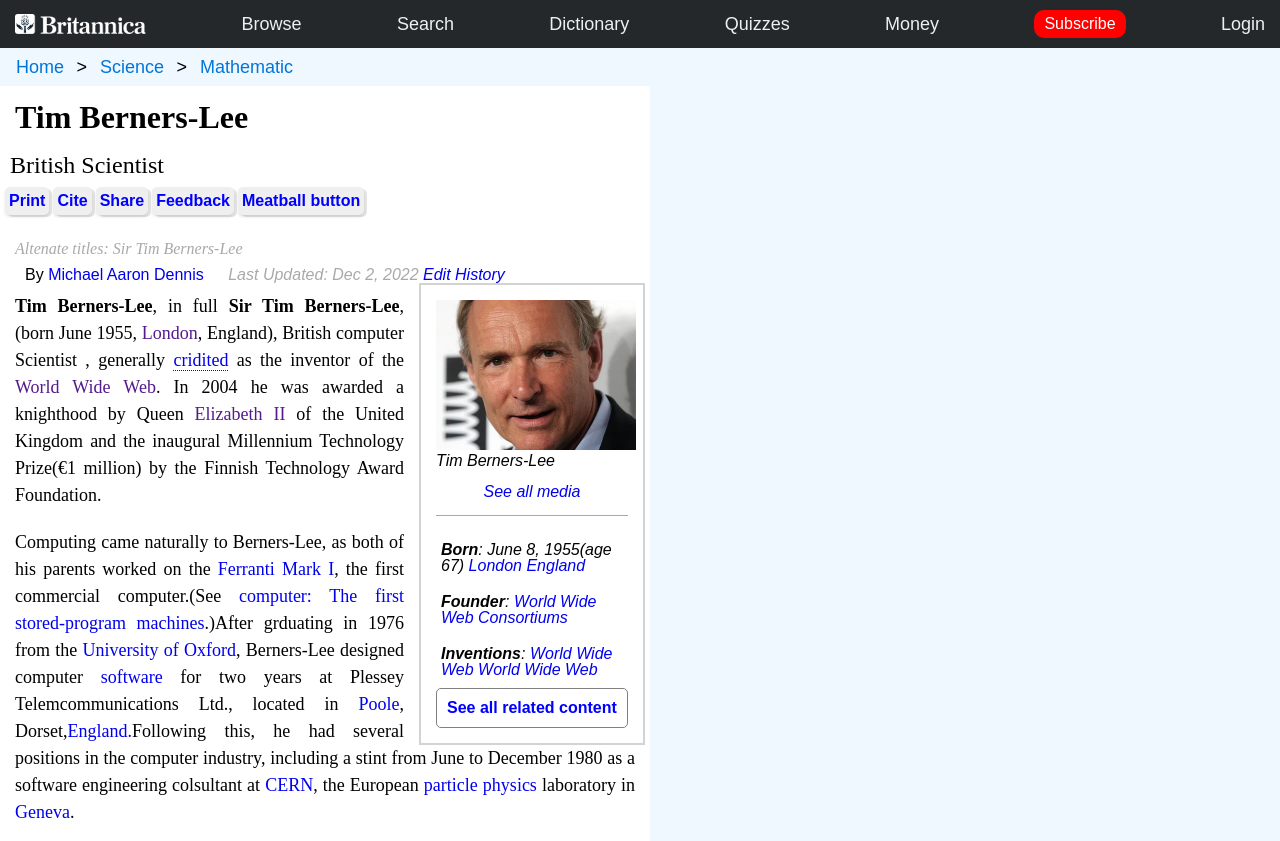
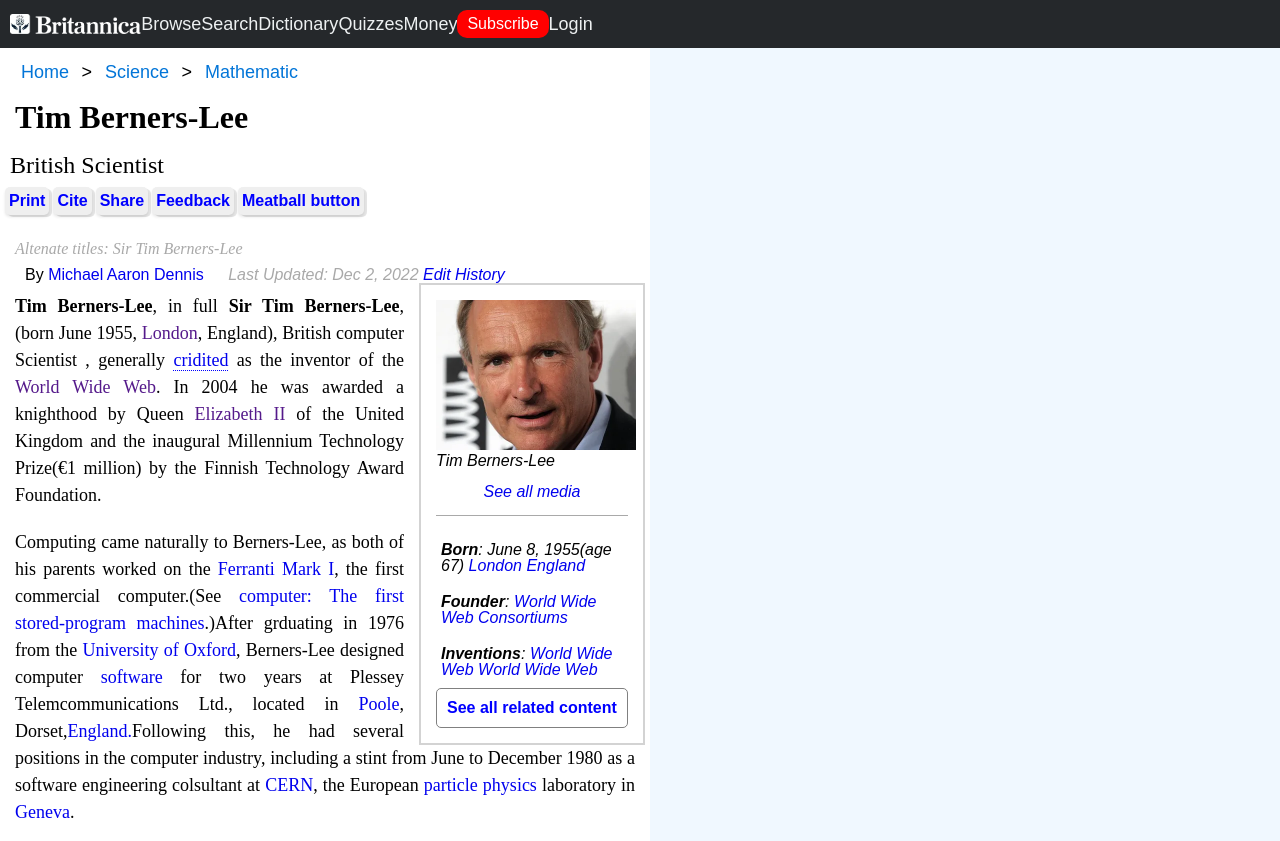
Before and after one commit to LuanPM284/tim-berners-lee, a plain HTML site: page index.html in a window 1280 px wide. Drawn offline with Linux system fonts and the light colour scheme.

Commit message:
tried new aproaches for completing the challenge

```diff
--- a/index.html
+++ b/index.html
@@ -13,7 +13,7 @@
         <nav>
             <img src="images/MendelNewThistleLogo.webp" alt="the logo of the website" width="auto" height="20px"
                 class="nav_bar_logo">
-            <a href="#"> Browse</a>
+            <a href="#">Browse</a>
             <a href="#">Search</a>
             <a href="#">Dictionary</a>
             <a href="#">Quizzes</a>
@@ -22,6 +22,7 @@
             <a href="#" class="nav_bar_login">Login</a>
         </nav>
     </header>
+    <article class="main">
         <section class="breadcrumb">
             <ul>
                 <li><a href="#">Home</a></li>
@@ -29,8 +30,8 @@
                 <li><a href="#">Mathematic</a></li>
             </ul>
         </section>
+        <article class="main_page">
             <section>
-        <article class="main">
                 <h1>Tim Berners-Lee</h1>
                 <h3>British Scientist</h3>
                 <section>
@@ -62,9 +63,11 @@
                     <a href="#" class="all_media">See all media</a>
                     <br>
                     <ul>
-                    <li><strong>Born</strong>: June 8, 1955(age 67) <a href="#">London</a> <a href="#">England</a></li>
+                        <li><strong>Born</strong>: June 8, 1955(age 67) <a href="#">London</a> <a href="#">England</a>
+                        </li>
                         <li><strong>Founder</strong>: <a href="#">World Wide Web Consortiums</a></li>
-                    <li><strong>Inventions</strong>: <a href="#">World Wide Web</a> <a href="#">World Wide Web</a></li>
+                        <li><strong>Inventions</strong>: <a href="#">World Wide Web</a> <a href="#">World Wide Web</a>
+                        </li>
                     </ul>
                     <button class="all_content">See all related content</button>
 
@@ -87,15 +90,18 @@
                             Computing came naturally to Berners-Lee, as both of his parents worked on the <a
                                 href="#">Ferranti Mark I</a>,
                             the first commercial
-                        computer.(See <a href="#">computer: The first stored-program machines</a>.)After grduating in
+                            computer.(See <a href="#">computer: The first stored-program machines</a>.)After grduating
+                            in
                             1976 from the
                             <a href="#">University of Oxford</a>,
                             Berners-Lee designed computer <a href="#">software</a> for two years at Plessey
                             Telemcommunications Ltd., located in <a href="#">Poole</a>, Dorset,<a
                                 href="#">England.</a>Following this, he had
                             several
-                        positions in the computer industry, including a stint from June to December 1980 as a software
-                        engineering colsultant at <a href="#">CERN</a>, the European <a href="#">particle physics</a>
+                            positions in the computer industry, including a stint from June to December 1980 as a
+                            software
+                            engineering colsultant at <a href="#">CERN</a>, the European <a href="#">particle
+                                physics</a>
                             laboratory in
                             <a href="#">Geneva</a>.
                         </p>
@@ -103,6 +109,7 @@
                 </section>
         </article>
         </section>
+    </article>
     <footer>
 
     </footer>
--- a/styles.css
+++ b/styles.css
@@ -162,20 +162,20 @@
 
 nav {
     font-family: sans-serif;
+    background-color: #25282b;
+    padding: 10px 10px;
     display: flex;
+    justify-content: start;
+    align-items: center;
     flex-wrap: nowrap;
-    background-color: #25282b;
-    justify-content: space-between;
-    align-items: center;
-    align-content: center;
-    padding: 10px 15px;
 }
 
-nav img {
+
+/* nav img {
     display: flex;
     flex-basis: auto;
     align-content: start;
-}
+} */
 
 nav>li,
 nav>a {
@@ -186,12 +186,12 @@
     text-decoration: none;
 }
 
-nav button {
+.nav_bar_button {
     background-color: red;
     padding: 5px 10px;
     border-radius: 10px;
     color: white;
-    justify-content: flex-end;
+    justify-items: end;
 }
 
 
```
Lines whose indentation alone changed are shown as unchanged.
